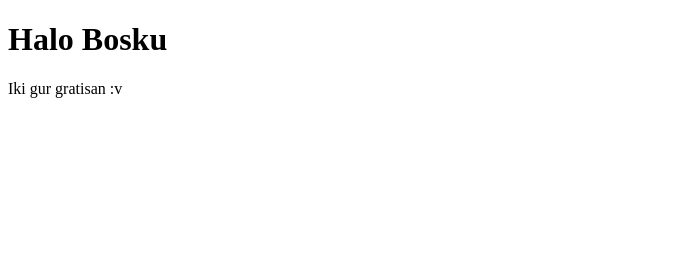
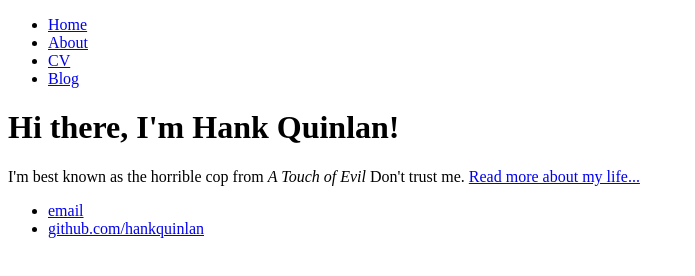
Before and after one commit to Popo21xyz/popo21xyz.github.io, a plain HTML site: page index.html in a window 1280 px wide. Shown: the whole page, without its empty margins (0-695 px from the left). Drawn offline with Linux system fonts and the light colour scheme.

Commit message:
Update index.html

```diff
--- a/index.html
+++ b/index.html
@@ -1,7 +1,28 @@
 <!DOCTYPE html>
 <html>
-<body>
-<h1>Halo Bosku</h1>
-<p>Iki gur gratisan :v</p>
-</body>
+	<head>
+		<title>Hank Quinlan, Horrible Cop</title>
+	</head>
+	<body>
+		<nav>
+    		<ul>
+        		<li><a href="/">Home</a></li>
+	        	<li><a href="/about">About</a></li>
+        		<li><a href="/cv">CV</a></li>
+        		<li><a href="/blog">Blog</a></li>
+    		</ul>
+		</nav>
+		<div class="container">
+    		<div class="blurb">
+        		<h1>Hi there, I'm Hank Quinlan!</h1>
+				<p>I'm best known as the horrible cop from <em>A Touch of Evil</em> Don't trust me. <a href="/about">Read more about my life...</a></p>
+    		</div><!-- /.blurb -->
+		</div><!-- /.container -->
+		<footer>
+    		<ul>
+        		<li><a href="mailto:hankquinlanhub@gmail.com">email</a></li>
+        		<li><a href="https://github.com/hankquinlan">github.com/hankquinlan</a></li>
+			</ul>
+		</footer>
+	</body>
 </html>
```
